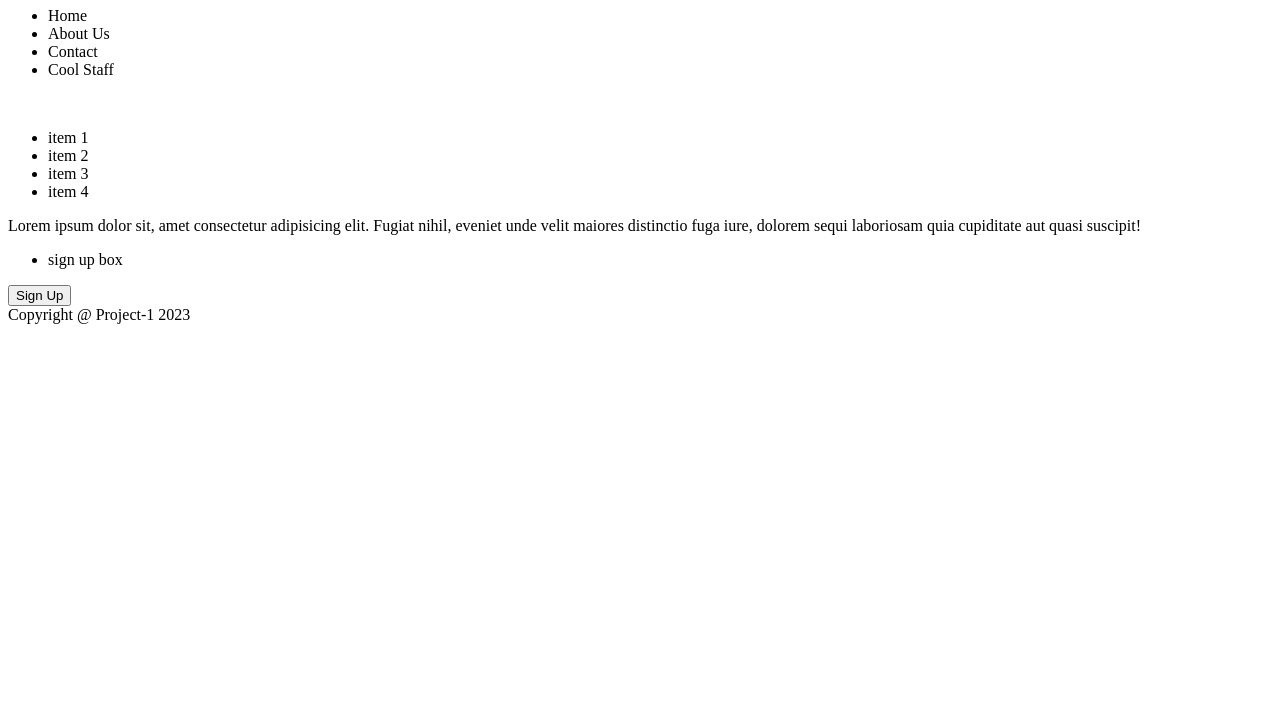
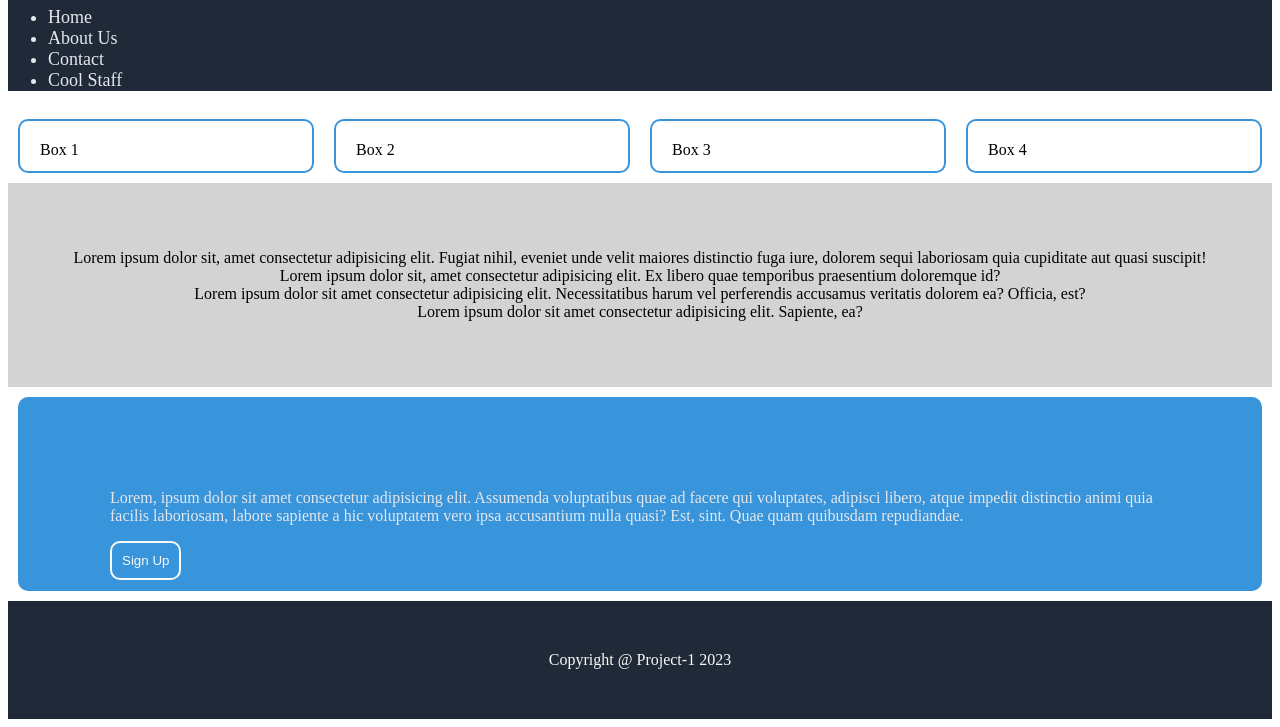
Before and after one commit to Vertine1/project_1, a plain HTML site: page index.html in a window 1280 px wide. Shown: the part 73-800 px from the top of the page. Drawn offline with Linux system fonts and the light colour scheme.

Commit message:
added my files to github

```diff
--- a/index.html
+++ b/index.html
@@ -7,36 +7,37 @@
     <link rel="stylesheet" href="style.css">
 </head>
 <body>
-    <div class="1">
+    <div class="hero-container">
         <div id="header">
             <h1>Project-1</h1>
         </div>
+        <div class="links">
             <ul>
                 <li a href="Home"></a>Home</li>
                 <li a href="About Us">About Us</a></li>
                 <li a href="Contact">Contact</a></li>
                 <li a href="Cool Staff">Cool Staff</a></li>
             </ul>
-        <P></P>
-        <img src="" alt="">
         </div>
-    <div class="box-1">
-        <ul>
-            <li>item 1</li>
-            <li>item 2</li>
-            <li>item 3</li>
-            <li>item 4</li>
-        </ul>
+    </div>
+<div class="text">
+
+</div>
+    <div class="flex-container">
+            <div class="box">Box 1</div>
+            <div class="box">Box 2</div>
+            <div class="box">Box 3</div>
+            <div class="box">Box 4</div>
+            <!-- <div class="box">Box 5</div>     -->
     </div>
     <div class="box-2">
-        <p>Lorem ipsum dolor sit, amet consectetur adipisicing elit. Fugiat nihil, eveniet unde velit maiores distinctio fuga iure, dolorem sequi laboriosam quia cupiditate aut quasi suscipit!</p>
+        <p>Lorem ipsum dolor sit, amet consectetur adipisicing elit. Fugiat nihil, eveniet unde velit maiores distinctio fuga iure, dolorem sequi laboriosam quia cupiditate aut quasi suscipit! <br>Lorem ipsum dolor sit, amet consectetur adipisicing elit. Ex libero quae temporibus praesentium doloremque id?<br>Lorem ipsum dolor sit amet consectetur adipisicing elit. Necessitatibus harum vel perferendis accusamus veritatis dolorem ea? Officia, est? <br>Lorem ipsum dolor sit amet consectetur adipisicing elit. Sapiente, ea? </p>
 
     </div>
-    <div class="box-1">
-        <ul>
-            <li>sign up box</li>
-        </ul>
+    <div class='flex-container'>
+        <div class="box1">Lorem, ipsum dolor sit amet consectetur adipisicing elit. Assumenda voluptatibus quae ad facere qui voluptates, adipisci libero, atque impedit distinctio animi quia facilis laboriosam, labore sapiente a hic voluptatem vero ipsa accusantium nulla quasi? Est, sint. Quae quam quibusdam repudiandae.</p>
         <button>Sign Up</button>
+    </div>
     </div>
     <div class="footer">
         <footer>
--- a/style.css
+++ b/style.css
@@ -0,0 +1,69 @@
+.hero-container , .footer {
+    background-color: #1f2937;
+    color: #f9faf8;
+    margin: auto;
+
+
+}
+.hero-container
+.header{
+    font-size: 24px;
+
+
+}
+.links{
+    font-size: 18px;
+    color: #e5e7eb;
+
+}
+button{
+    border-radius: 10px;
+    background: #3894db;
+    border: 2px solid #f9faf8;
+    padding: 10px;
+    color: #f9faf8;
+
+}
+.pbold{
+    font-size: 48px;
+    font-weight: bold;
+    margin: auto;
+}
+.box-1{
+    padding: 50px;
+    text-align: center;
+
+}
+.box-2{
+    background-color: lightgray;
+    padding:50px;
+    text-align: center;
+}
+.footer{
+    padding: 50px;
+    text-align: center;
+}
+.flex-container{
+    display: flex;
+
+}
+.box{
+    padding: 20px;
+    flex: 2px;
+    border: 2px solid #3894db;
+    width: 10px;
+    height: 10px;
+    margin: 10px;
+    border-radius: 10px;
+}
+.box1{
+    padding: 90px;
+    flex: 2px;
+    border: 2px solid #3894db;
+    width: 10px;
+    height: 10px;
+    margin: 10px;
+    border-radius: 10px;
+    background-color: #3894db;
+    color: #e5e7eb;
+}
```
Lines whose indentation alone changed are shown as unchanged.
